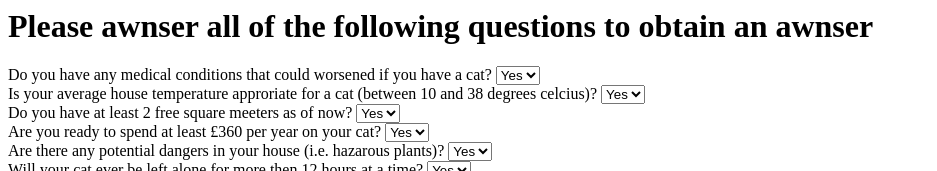
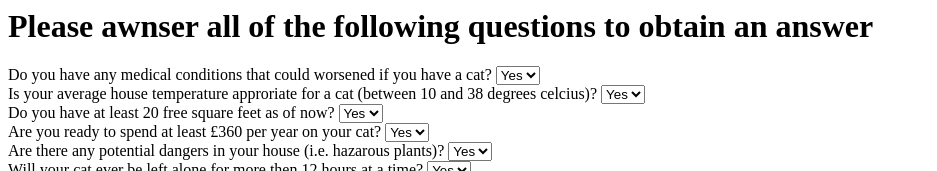
Before and after one commit to simon94-fr/IMMC-2024-prac-user-interface, a plain HTML site: page index.htm in a window 1280 px wide. Shown: the top 171 px of the page, without its empty margins (0-937 px from the left). Drawn offline with Linux system fonts and the light colour scheme.

Commit message:
Update index.htm

```diff
--- a/index.htm
+++ b/index.htm
@@ -3,7 +3,7 @@
     <title>Cats ownership readyness test</title>
 </head>
 <body>
-    <h1>Please awnser all of the following questions to obtain an awnser</h1>
+    <h1>Please awnser all of the following questions to obtain an answer</h1>
     <label for="medical">Do you have any medical conditions that could worsened if you have a cat?</label>
     <select id="medical" name="medical">
         <option value="Yes">Yes</option>
@@ -16,7 +16,7 @@
         <option value="No">No</option>
     </select>
     <br>
-    <label for="space">Do you have at least 2 free square meeters as of now?</label>
+    <label for="space">Do you have at least 20 free square feet as of now?</label>
     <select id="space" name="space">
         <option value="Yes">Yes</option>
         <option value="No">No</option>
```
